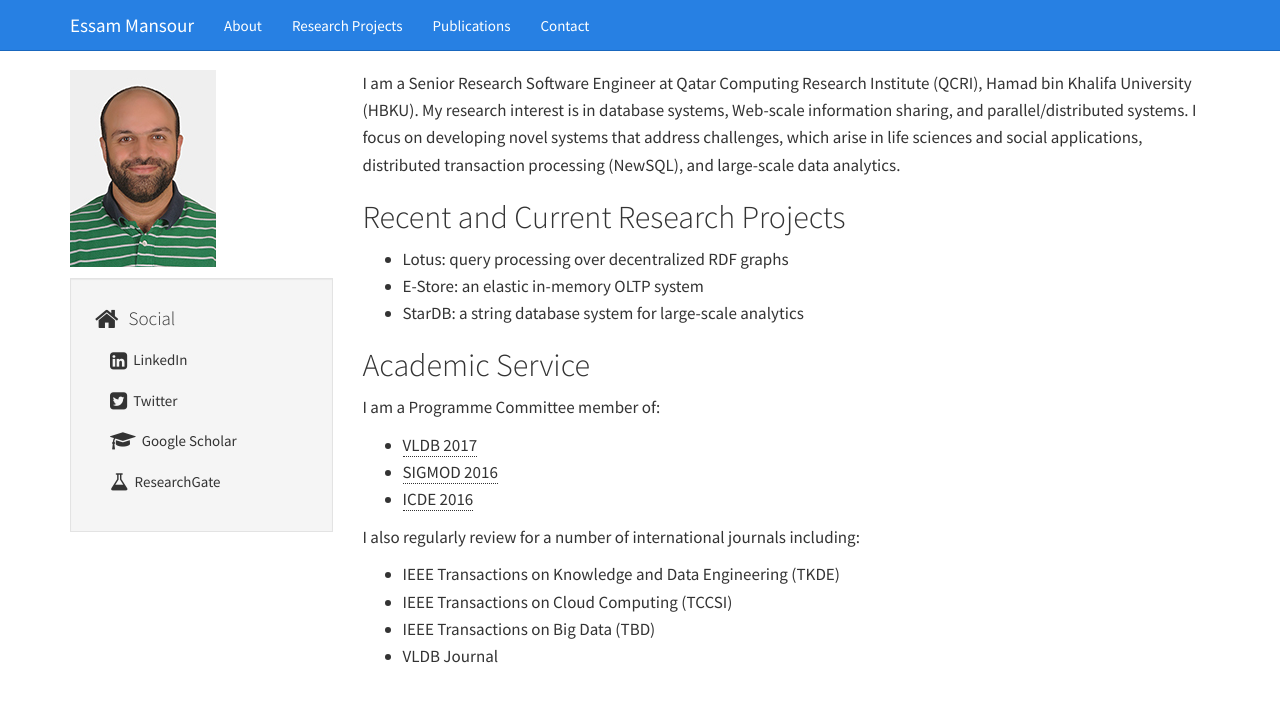
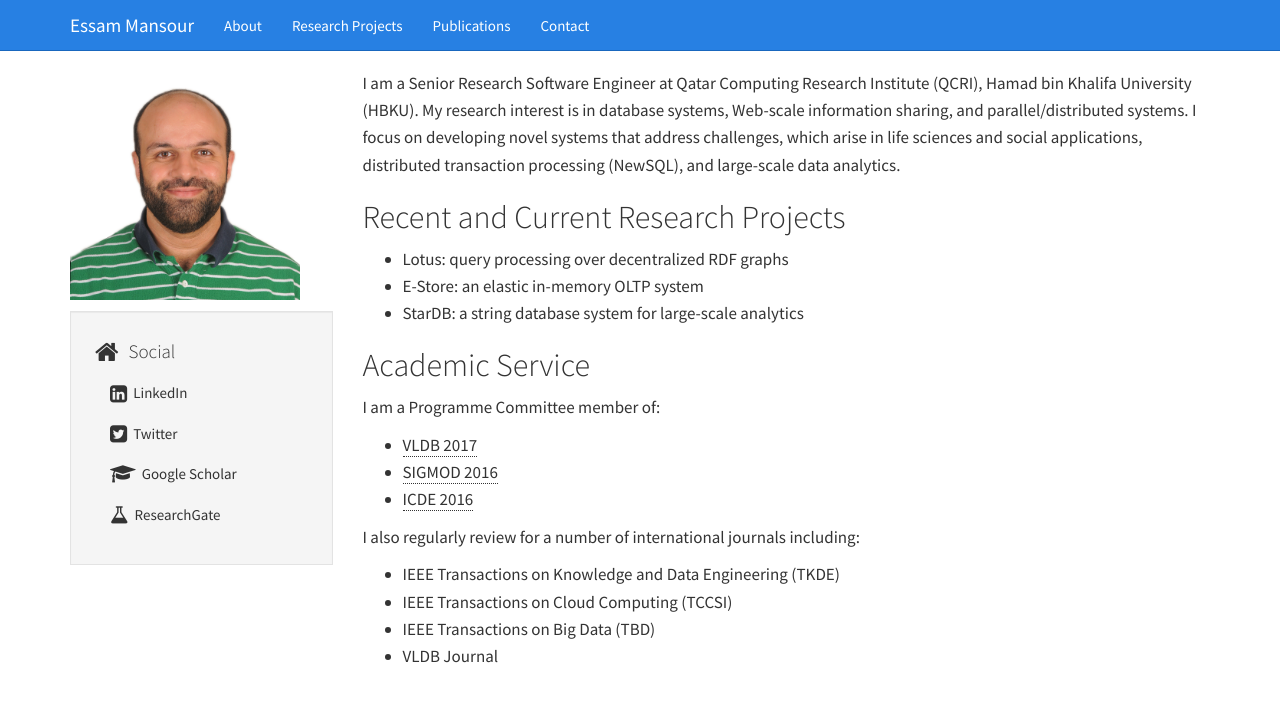
Before and after one commit to mansoure/mansoure.github.io, a Jekyll site: the page built from index.md, in a window 1280 px wide. Shown: the top 702 px of the page. Built offline with Jekyll 4.4.1, drawn with Linux system fonts in a browser that asks for light colours.

Commit message:
Update default.html

```diff
--- a/_layouts/default.html
+++ b/_layouts/default.html
@@ -56,7 +56,7 @@
 
 		<div class="col-sm-3" id="sidebar">
             <aside>
-				<img style="float: center;" alt="thumbnail of Essam" src="https://mansoure.github.io/images/essam2.jpg"   />
+				<img style="float: center;" alt="thumbnail of Essam" src="https://mansoure.github.io/images/essamOrg.jpg" height="230px" width="230px"  />
 				<p> </p>
 				<section class="well well-sm">
 					<ul class="list-group list-group-flush">
```
